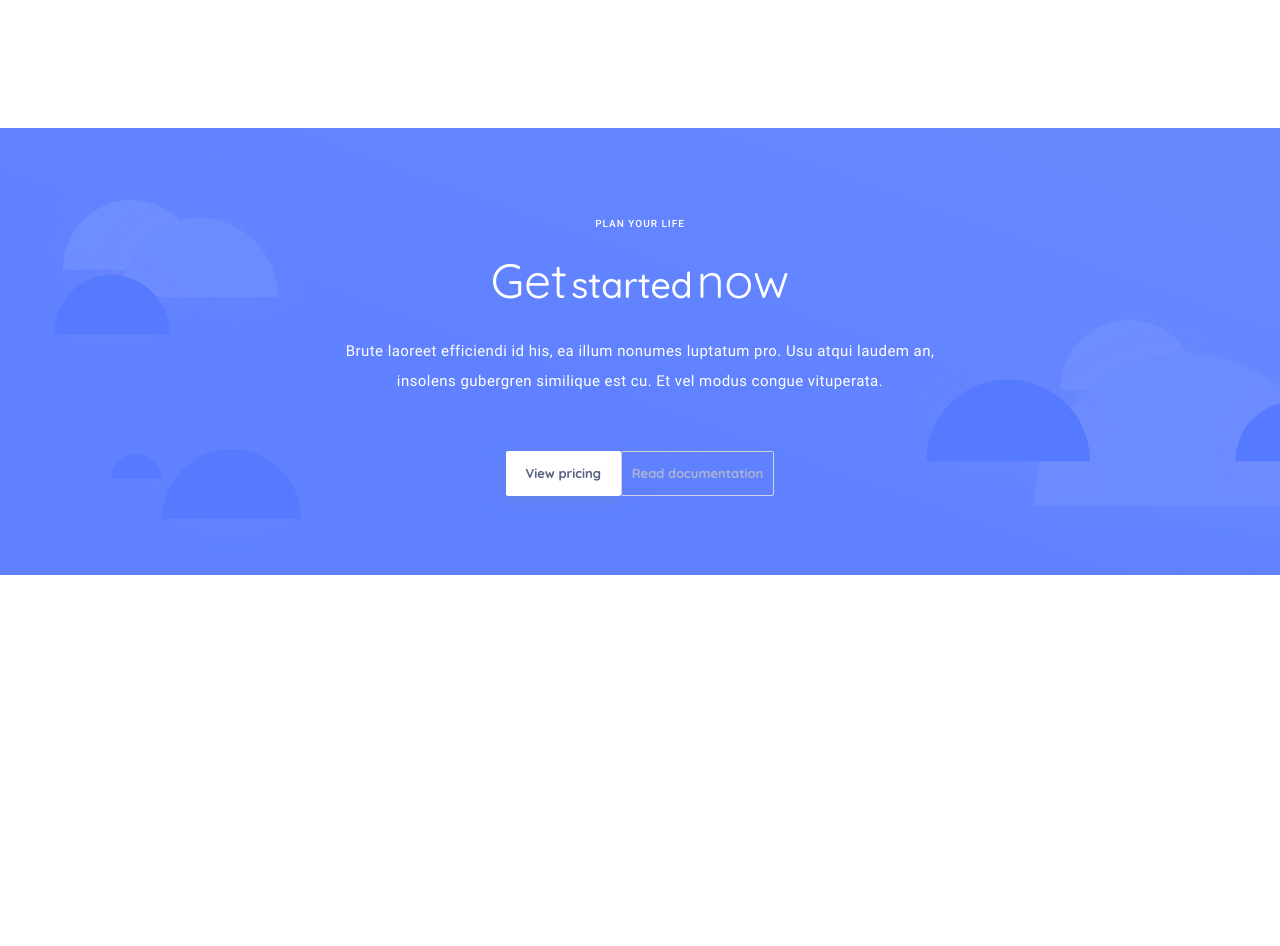
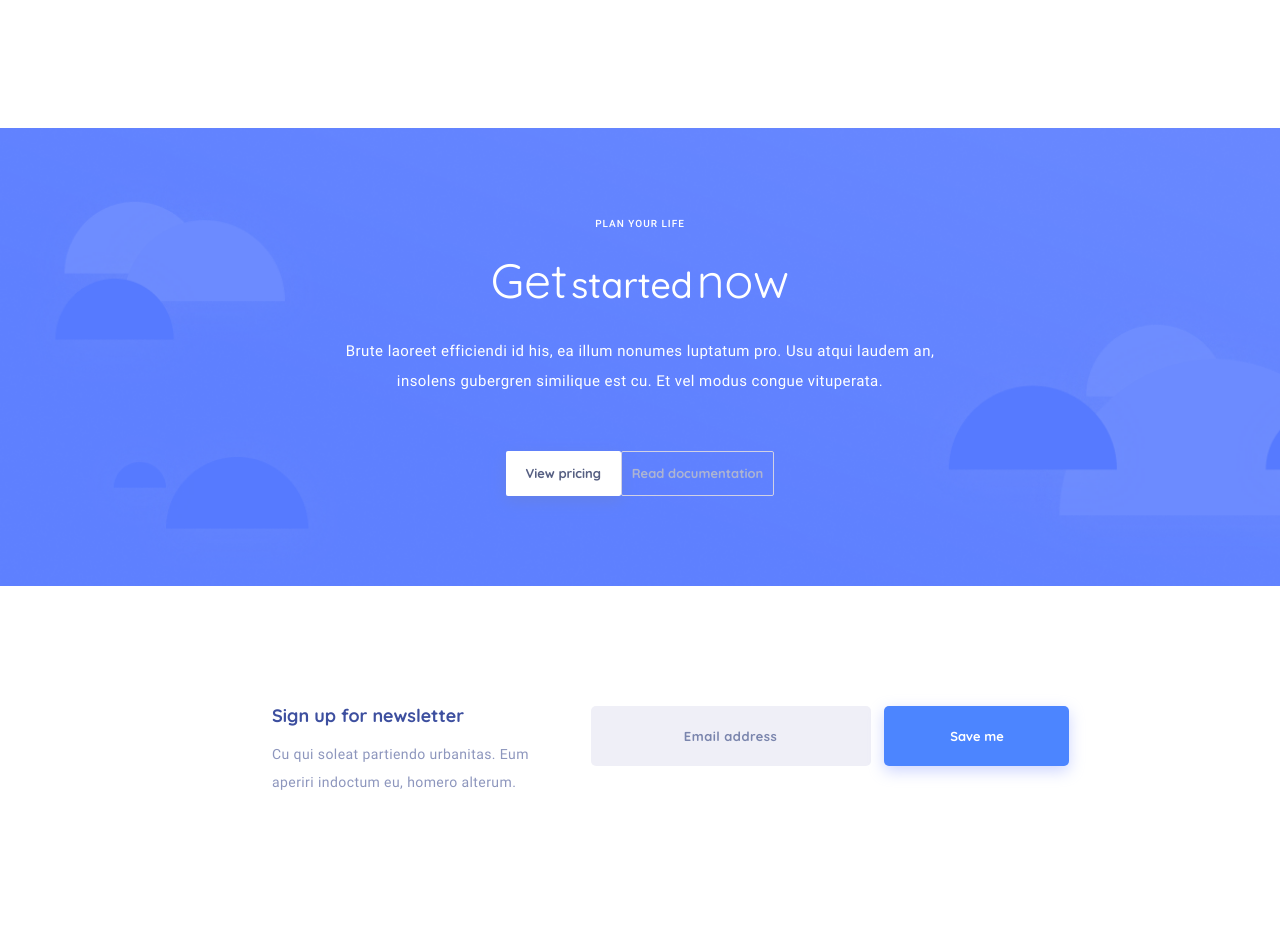
Before and after one commit to Knakna/bootstrap, a website: page src/index.html in a window 1280 px wide. Shown: the part 4680-5626 px from the top of the page. Before the commit the page ends 5266 px from the top, so only its background shows below. Drawn offline with nearby package versions, Linux system fonts and the light colour scheme; files that its build step writes are made by us from their sources; files whose address does not match are found by name.

Commit message:
add section sing

```diff
--- a/src/assets/scss/blocks/_life.scss
+++ b/src/assets/scss/blocks/_life.scss
@@ -1,7 +1,9 @@
 .life {
     padding: 60px 0;
 
-    background: url(./../images/life/lifeBg.png) no-repeat;
+    background-image: url(./../images/life/lifeBg.png);
+    background-repeat: no-repeat;
+    background-size: cover;
 
     @include media(xl) {
         padding: 90px 0;
--- /dev/null
+++ b/src/assets/scss/blocks/_sing.scss
@@ -0,0 +1,113 @@
+.sing {
+    padding: 80px 0;
+
+
+
+    @include media(xl) {
+        padding: 120px 0;
+    }
+}
+
+.sing__content {
+    text-align: center;
+
+    margin-bottom: 30px;
+
+    @include media(lg) {
+        // margin: 0 0 0 50px;
+
+        text-align: left;
+    }
+}
+
+.sing__title {
+    margin-bottom: 15px;
+
+    font-family: Quicksand;
+    font-weight: 700;
+    font-size: 22px;
+    line-height: 1.1;
+    color: #3D4F9F;
+
+    @include media(lg) {
+        font-size: 18px;
+    }
+}
+
+.sing__text {
+    margin: 0 auto;
+
+    @extend %text;
+    font-size: 16px;
+    max-width: 280px;
+
+    @include media(lg) {
+        font-size: 14px;
+        max-width: 330px;
+
+        margin: 0;
+    }
+}
+
+
+.sing__form {
+    text-align: center;
+}
+
+.sing__email {
+    width: 90%;
+    min-height: 50px;
+
+    padding: 13px;
+    margin: 0 0 20px 0;
+
+    @extend %text;
+    border-radius: 5px;
+    border: none;
+    background-color: #EFEFF7;
+
+    @include media(md) {
+        width: 280px;
+        min-height: 60px;
+
+        margin: 0 10px 0 0;
+    }
+
+    &::placeholder {
+        font-family: Quicksand;
+        font-weight: 700;
+        font-size: 13px;
+        line-height: 1;
+        color: #7A85AD;
+        text-align: center;
+    }
+}
+
+.sing__btn {
+    width: 90%;
+    min-height: 50px;
+
+    padding: 20px;
+
+    border-radius: 5px;
+    border: none;
+
+    @include media(md) {
+        width: 185px;
+        min-height: 60px;
+
+        padding: 20px;
+    }
+
+    @include media(lg) {
+        width: 280px;
+
+        margin-top: 10px;
+    }
+
+    @include media(xl) {
+        width: 185px;
+
+        margin-top: 0;
+    }
+}
--- a/src/assets/scss/style.scss
+++ b/src/assets/scss/style.scss
@@ -49,3 +49,4 @@ body {
 @import './components/quotes';
 @import './blocks/help';
 @import './blocks/life';
+@import './blocks/sing';
--- a/src/index.html
+++ b/src/index.html
@@ -880,7 +880,8 @@
                     <span class="life__subtitle">Get </span>
                     <span>started</span>
                     <span class="life__subtitle">now</span>
-                        <p class="life__text">Brute laoreet efficiendi id his, ea illum nonumes luptatum pro. Usu atqui laudem an, insolens gubergren similique est cu. Et vel modus congue vituperata.</p>
+                    <p class="life__text">Brute laoreet efficiendi id his, ea illum nonumes luptatum pro. Usu atqui
+                        laudem an, insolens gubergren similique est cu. Et vel modus congue vituperata.</p>
                     <div class="life__btns d-flex justify-content-center">
                         <button class="life__btn btn btn--white">View pricing</button>
                         <button class="life__btn btn btn--light">Read documentation</button>
@@ -888,6 +889,32 @@
                 </div>
             </div> <!-- /.container -->
         </section> <!-- /.life -->
+
+
+        <!-- sing  -->
+        <section class="sing">
+            <div class="container">
+                <div class="row">
+                    <div class="sing__content col-10 offset-1 justify-content-center justify-content-lg-start col-lg-3 offset-lg-2">
+                        <h2 class="sing__title">
+                            Sign up for newsletter
+                        </h2>
+                        <p class="sing__text">
+                            Cu qui soleat partiendo urbanitas. Eum aperiri indoctum eu, homero alterum.
+                        </p>
+                    </div>
+
+                    <form class="sing__form col-10 offset-1 col-lg-6 offset-lg-0" action="/" method="post">
+                        <input class="sing__email" type="email" placeholder="Email address">
+                        <button class="sing__btn btn btn--dark">Save me</button>
+
+                    </form>
+
+
+
+                </div> <!-- /.row -->
+            </div> <!-- /.container -->
+        </section> <!-- /.sing -->
 
 
 
```
Also changed, not shown: dist/assets/css/style.css, dist/assets/css/style.min.css, dist/index.html, 1 other file. Lines whose indentation alone changed are shown as unchanged.
